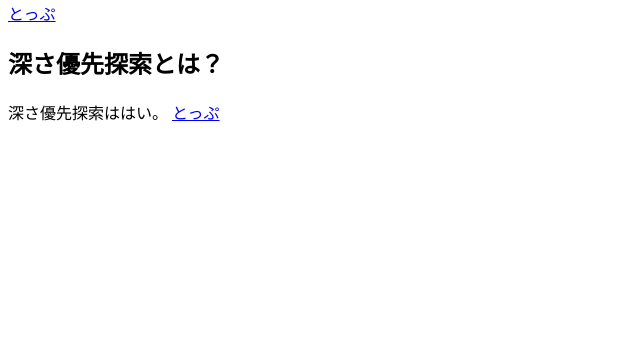
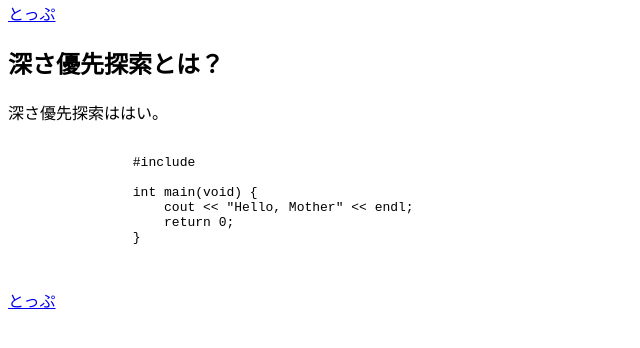
Before and after one commit to megumish/ProConAlgoBook, a plain HTML site: page algo/depth_first_search.html in a window 1280 px wide. Shown: the part 74-422 px from the top of the page, without its empty margins (0-640 px from the left). Drawn offline with Linux system fonts and the light colour scheme; files that its build step writes are made by us from their sources.

Commit message:
Hello Mother

```diff
--- a/algo/depth_first_search.html
+++ b/algo/depth_first_search.html
@@ -7,7 +7,17 @@
         <h1>深さ優先探索(DFS)</h1>
         <a href="/">とっぷ</a>
         <h2>深さ優先探索とは？</h2>
-        <p>深さ優先探索ははい。
+        <p>深さ優先探索ははい。</p>
+        <pre>
+            <code>
+                #include <iostream>
+
+                int main(void) {
+                    cout << "Hello, Mother" << endl;
+                    return 0;
+                }
+            </code>
+        </pre>
         <a href="/">とっぷ</a>
     </body>
 </html>
```
